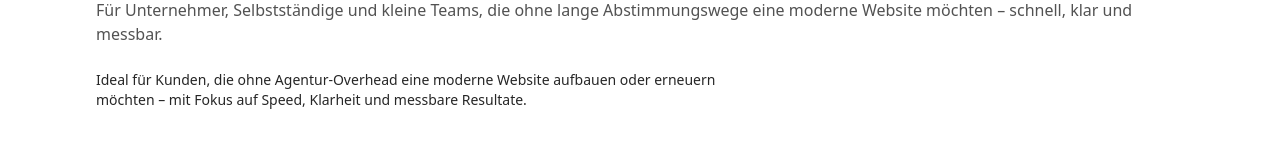
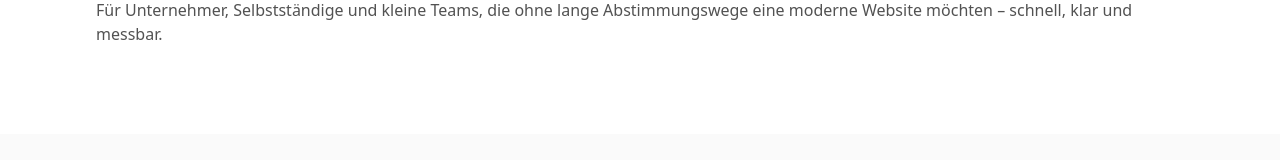
Before and after one commit to Remodops/digitalwerk, a Next.js app: page /leistungen in a window 1280 px wide. Shown: the part 386-546 px from the top of the page. Built offline with nearby package versions, Linux system fonts and the light colour scheme; no server answers.

Commit message:
feat(leistungen): Texte geschärft – Zielkunden, Leistungsbereiche, Pakete, Ablauf und Werte aktualisiert

```diff
--- a/src/app/(site)/leistungen/page.tsx
+++ b/src/app/(site)/leistungen/page.tsx
@@ -52,10 +52,7 @@ export default function Page() {
     <>
       <PageHero title="Leistungen" subtitle="Pakete, Ablauf und Werte – klar strukturiert." bgImageSrc="/images/leistungen/code-laptop.jpg" />
       <Section title="Für wen ist das geeignet?" subtitle="Für Unternehmer, Selbstständige und kleine Teams, die ohne lange Abstimmungswege eine moderne Website möchten – schnell, klar und messbar.">
-        <p className="text-sm text-neutral-800 max-w-2xl">
-          Ideal für Kunden, die ohne Agentur‑Overhead eine moderne Website aufbauen oder erneuern möchten –
-          mit Fokus auf Speed, Klarheit und messbare Resultate.
-        </p>
+
       </Section>
       <Section title="Leistungsbereiche" subtitle="Was wir konkret für dein Projekt umsetzen" className="bg-neutral-50">
         <div className="grid grid-cols-1 gap-6 sm:grid-cols-2">
```
